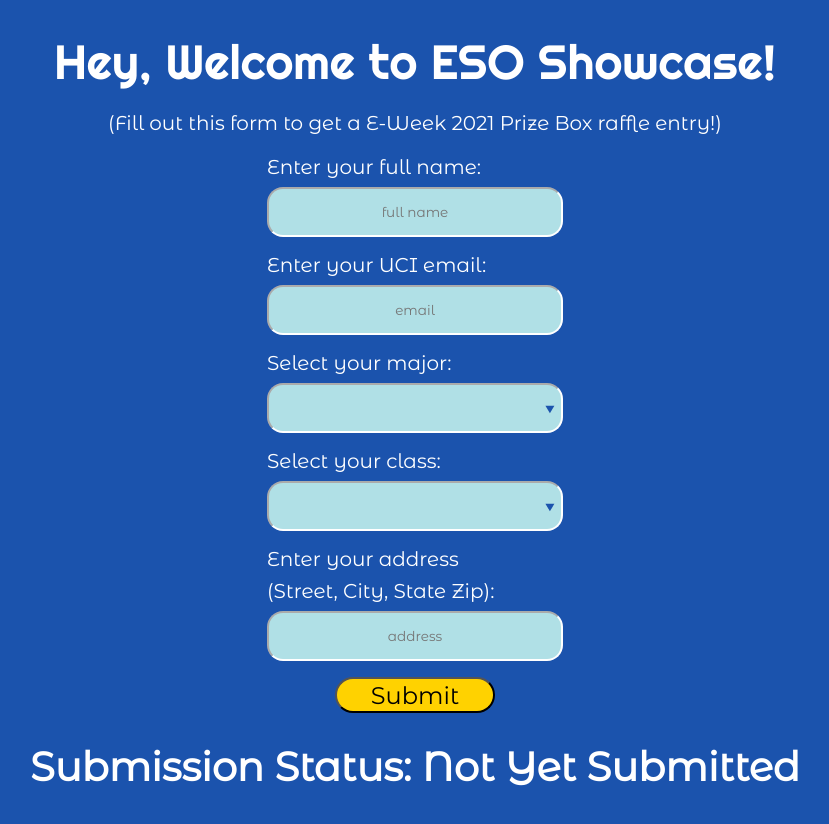
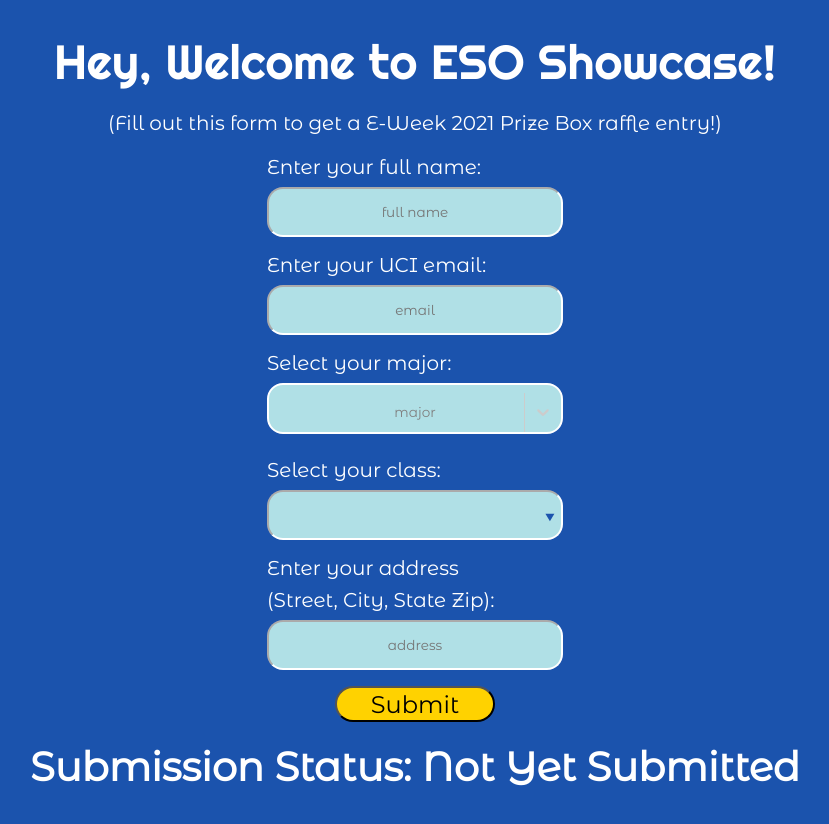
Before and after one commit to henryg0/Escan_frontend, a React (Create React App) app: page / in a window 1280 px wide. Shown: the top 824 px of the page, without its empty margins (225-1054 px from the left). Built offline with nearby package versions, Linux system fonts and the light colour scheme; a web font is replaced by a local one.

Commit message:
updated form using React Select

```diff
--- a/package.json
+++ b/package.json
@@ -12,6 +12,7 @@
     "react-axios": "^2.0.4",
     "react-dom": "^17.0.1",
     "react-scripts": "4.0.2",
+    "react-select": "^4.1.0",
     "web-vitals": "^1.1.0"
   },
   "scripts": {
--- a/src/components/App.css
+++ b/src/components/App.css
@@ -37,6 +37,7 @@
 
 .App {
   text-align: center;
+  visibility: visible;
 }
 
 .form {
@@ -83,3 +84,17 @@
 ::-moz-placeholder {  /* Firefox 19+ */
   text-align: center;
 }
+
+.major-selection {
+  background-color:powderblue;
+  width:19rem;
+  height:3rem;
+  text-align:center;
+  font-family:'Montserrat Alternates';
+  border-color:white;
+  border-radius: 1rem;
+  margin-bottom: 1rem;
+  border-width:2px;
+  color:rgb(187, 58, 10);
+  font-size:0.85rem;
+}
--- a/src/components/Form.jsx
+++ b/src/components/Form.jsx
@@ -5,7 +5,7 @@
 import Major from './Major';
 import Year from "./Year";
 import Ending from './Ending';
-import pic from './12.jpg';
+import Select from 'react-select';
 
 class Form extends React.Component {
   constructor(props) {
@@ -28,6 +28,7 @@
   handleSubmit = (e) => {
     const student = this.state;
     // validate input here
+    console.log(this.state)
     axios.post('https://escan-backend.herokuapp.com/Students/create', student)
       .then ((res) => {
         console.log('res: ' + res.data);
@@ -108,46 +109,10 @@
             placeholder="email"
             onChange = {this.handleEmailChange}>
           </input>
+
           <p>Select your major:</p>
-          <input
-          list="majors"
-          id="major-choice"
-          name="major-choice"
-          onChange={this.handleMajorChange}
-          onKeyDown={this.eraseSelection}
-          />
-          <datalist id="majors">
-            <select>
-            /* add more */
-            <Major
-              major="Aerospace Engineering"
-            />
-            <Major
-              major="Biomedical Engineering"
-            />
-            <Major
-              major="Civil Engineering"
-            />
-            <Major
-              major="Computer Engineering"
-            />
-            <Major
-              major="Computer Science and Engineering"
-            />
-            <Major
-              major="Electrical Engineering"
-            />
-            <Major
-              major="Environmental Engineering"
-            />
-            <Major
-              major="Material Science and Engineering"
-            />
-            <Major
-              major="Mechanical Engineering"
-            />
-          </select>
-          </datalist>
+          <Major
+          className="major-selection"/>
 
           <br />
           <p>Select your class:</p>
--- /dev/null
+++ b/src/components/Major.css
@@ -0,0 +1,5 @@
+.major-select {
+  color:blue;
+  width:18.5rem;
+  margin:0 auto;
+}
--- a/src/components/Major.jsx
+++ b/src/components/Major.jsx
@@ -1,4 +1,85 @@
 import React from 'react';
+import Select from 'react-select';
+import './Major.css'
+
+const options = [
+  {
+    value:'Aero', label: 'Aerospace Engineering',
+  },
+  {
+    value:'CPE', label: 'Computer Engineering',
+  },
+  {
+    value:'Civil', label: 'Civil Engineering',
+  },
+  {
+    value:'CSE', label: 'Computer Science & Engineering',
+  },
+  {
+    value:'Aero', label: 'Aerospace',
+  },
+  {
+    value:'CPE', label: 'SEW',
+  },
+  {
+    value:'Aero', label: 'Aerospace',
+  },
+  {
+    value:'CPE', label: 'SEW',
+  },
+]
+
+/*
+background-color:powderblue;
+  width:18rem;
+  height:2.75rem;
+  text-align:center;
+  font-family:'Montserrat Alternates';
+  border-color:white;
+  border-radius: 1rem;
+  margin-bottom: 1rem;
+  color:rgb(187, 58, 10);
+  font-size:0.85rem;
+  position:relative;
+  */
+const styles = {
+  control: (base) => ({
+    ...base,
+    backgroundColor: 'powderblue',
+    fontFamily:'Montserrat Alternates',
+    height: '3.2rem',
+    borderRadius: '1rem',
+    borderColor: 'white',
+    borderWidth: '0.125rem',
+    fontSize: '0.85rem'
+  }),
+  valueContainer: (base) => ({
+    ...base,
+    height: '3.4rem',
+    color: 'blue'
+  }),
+  indicatorsContainer : (base) => ({
+    ...base,
+    '.myDropDown' : {
+      '&__dropdown-indicator': {
+        color:'blue'
+      }
+    }
+  }),
+  option: (base) => ({
+    ...base,
+    color: 'black',
+    backgroundColor: 'orange',
+    height: '4rem'
+  }),
+  placeholder: (base) => {
+    return {
+      ...base,
+      color: 'grey',
+      marginLeft: '46%'
+    }
+  }
+}
 
 class Major extends React.Component {
   constructor(props) {
@@ -6,8 +87,14 @@
   }
 
   render() {
-    return <option value={this.props.major}></option>
-  }
-}
+    return (
+    <div className="major-select">
+      <Select
+      options={options}
+      styles={styles}
+      autosize={true}
+      placeholder="major"/>
+    </div>
+    )}}
 
 export default Major;
```
Also changed, not shown: 1 other file (tests, documents, lock files or other folders).
